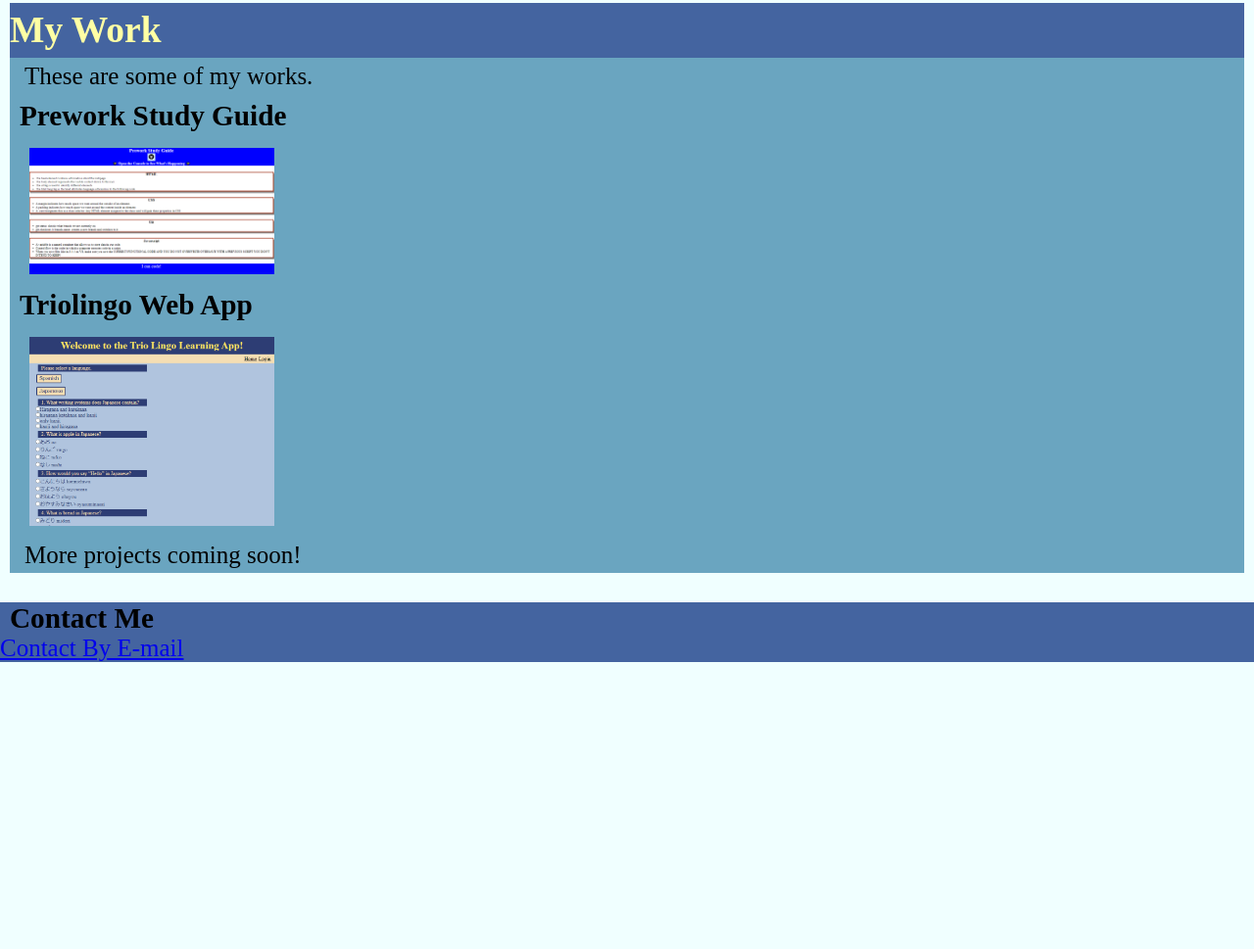
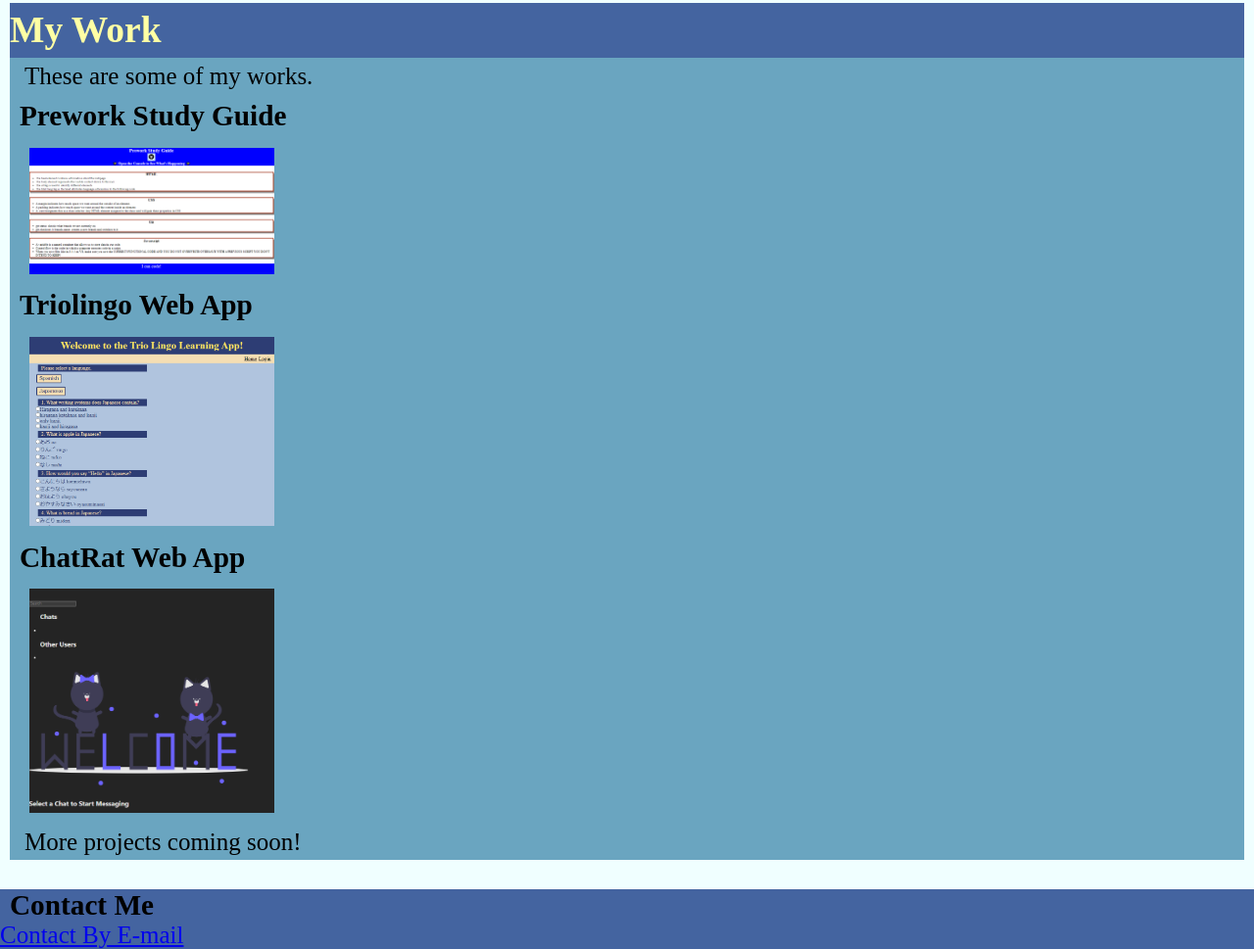
Before and after one commit to Kanabaki/portfolio, a plain HTML site: page index.html in a window 1280 px wide. Shown: the part 403-1372 px from the top of the page at 98% size. Before the commit the page ends 1079 px from the top, so only its background shows below. Drawn offline with Linux system fonts and the light colour scheme.

Commit message:
p3update

```diff
--- a/index.html
+++ b/index.html
@@ -43,15 +43,22 @@ and how to contact me-->
 </main>
 <section class="content" id="works-section">
     <h2>My Work</h2>
-    <article>
+<cards>
+    <card>
        <p>These are some of my works. </p>
        <h3>Prework Study Guide</h3>
        <a href="https://kanabaki.github.io/prework-study-guide/"><img src="./Assets/Prework-study-guide.png" alt="Prework study guide image"/></a>
-
+    </card>
+    <card>
        <h3>Triolingo Web App</h3>
        <a href="https://github.com/ChrisLlanos/Trio-lingo"><img src="./Assets/Triolingo.png" alt="Triolingo web app"/></a>
+    </card>
+    <card>
+       <h3>ChatRat Web App</h3>
+       <a href="https://github.com/Kanabaki/chat-rat"><img src="./Assets/ChatRat_Welcome.png" alt="ChatRat web app"/></a>
+    </card>
+</cards>
        <p>More projects coming soon!</p>
-    </article>
 </section>
 
 <footer>
--- a/style.css
+++ b/style.css
@@ -30,11 +30,11 @@ padding:8px;
 /*3 value margin 20px=top 30px=l&r 50px=bottom*/
 margin:20px 20px 10px;
 }
-/*article properties set the article backgrounds to a different blue than the backdrop*/
-article {
 
-background-color:rgb(106, 165, 192);
+.card {
+display:inline-block
 }
+
 /*header nav here sets the properties for the navigation links at the top*/
 header nav ul{
     text-align:end;
@@ -76,6 +76,11 @@ main {
 .content {
 line-height:1.5;
 margin:10px 10px 30px;
+}
+
+section {
+    background-color:rgb(106, 165, 192);
+
 }
 
 /*The following 2 blocks use pseudo select to change the hover state of the anchor img*/
```
Also changed, not shown: Assets/ChatRat_Welcome.png (added).
